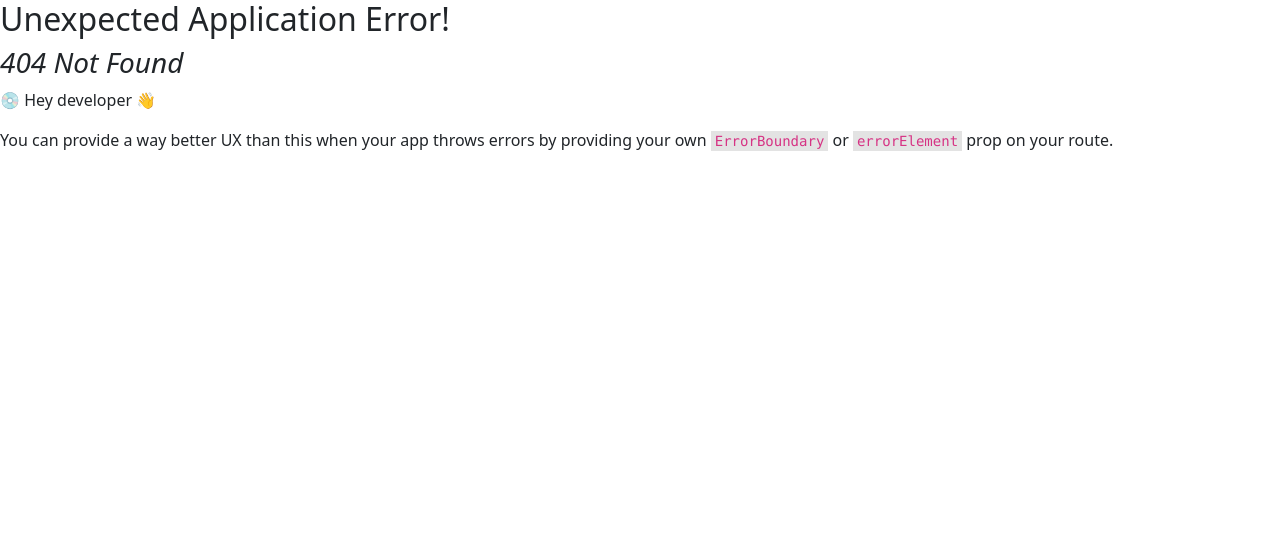
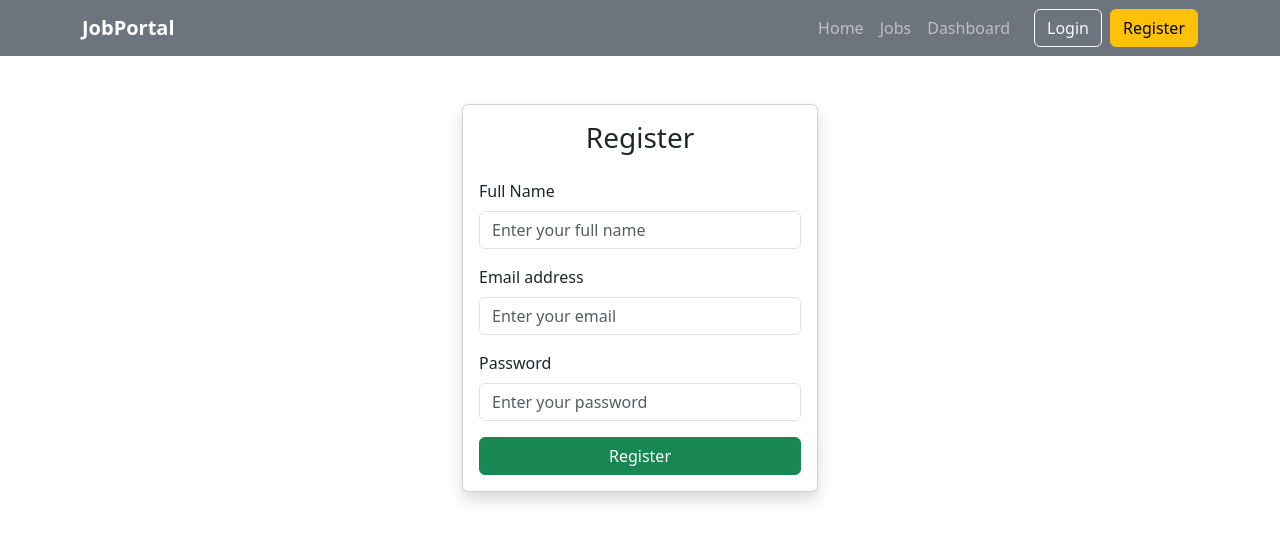
Before and after one commit to Mehedi86/job-portal-with--react-sql--frontend-project-4, a React (Vite) app: page /register in a window 1280 px wide. Before the commit this address had no page. Shown: the top 542 px of the page. Built offline with nearby package versions, Linux system fonts and the light colour scheme.

Commit message:
added: login and register page

```diff
--- a/src/components/Navbar.jsx
+++ b/src/components/Navbar.jsx
@@ -1,17 +1,18 @@
 import React from "react";
 import "bootstrap/dist/css/bootstrap.min.css";
-import "bootstrap/dist/js/bootstrap.bundle.min.js"; // IMPORTANT for toggle to work
+import "bootstrap/dist/js/bootstrap.bundle.min.js";
+import { Link } from "react-router-dom";
 
 const Navbar = () => {
   return (
     <nav className="navbar navbar-expand-lg navbar-dark bg-secondary">
       <div className="container">
-        {/* Brand */}
-        <a className="navbar-brand fw-bold" href="/">
+        {/* Logo */}
+        <Link className="navbar-brand fw-bold" to="/">
           JobPortal
-        </a>
+        </Link>
 
-        {/* Mobile Toggle */}
+        {/* Menu Toggle */}
         <button
           className="navbar-toggler"
           type="button"
@@ -24,19 +25,29 @@ const Navbar = () => {
           <span className="navbar-toggler-icon"></span>
         </button>
 
-        {/* Links */}
+        {/* Nav Items */}
         <div className="collapse navbar-collapse" id="navbarNav">
           <ul className="navbar-nav ms-auto">
             <li className="nav-item">
-              <a className="nav-link" href="/">Home</a>
+              <Link className="nav-link" to="/">Home</Link>
             </li>
             <li className="nav-item">
-              <a className="nav-link" href="/jobs">Jobs</a>
+              <Link className="nav-link" to="/jobs">Jobs</Link>
             </li>
             <li className="nav-item">
-              <a className="nav-link" href="/dashboard">Dashboard</a>
+              <Link className="nav-link" to="/dashboard">Dashboard</Link>
             </li>
           </ul>
+
+          {/* Auth Buttons */}
+          <div className="d-flex ms-lg-3 mt-2 mt-lg-0">
+            <Link to="/login" className="btn btn-outline-light me-2">
+              Login
+            </Link>
+            <Link to="/register" className="btn btn-warning">
+              Register
+            </Link>
+          </div>
         </div>
       </div>
     </nav>
--- a/src/index.css
+++ b/src/index.css
@@ -1,4 +1,4 @@
 .job-card {
-  width: 300px; /* fixed width */
+  width: 350px; /* fixed width */
   margin: 0 auto; /* center if needed */
 }
--- /dev/null
+++ b/src/pages/Login.jsx
@@ -0,0 +1,68 @@
+import React from "react";
+import "bootstrap/dist/css/bootstrap.min.css";
+
+const Login = () => {
+
+    const handleLogin = (event) => {
+        event.preventDefault();
+        const form = event.target;
+        const email = form.email.value;
+        const password = form.password.value;
+
+        const loginCredentials = {email, password};
+        console.log(loginCredentials)
+    }
+    return (
+        <div className="container mt-5">
+            <div className="row justify-content-center">
+                <div className="col-md-4">
+                    <div className="card shadow">
+                        <div className="card-body">
+                            <h3 className="text-center mb-4">Login</h3>
+                            <form onSubmit={handleLogin}>
+                                {/* Email */}
+                                <div className="mb-3">
+                                    <label htmlFor="email" className="form-label">
+                                        Email address
+                                    </label>
+                                    <input
+                                        type="email"
+                                        className="form-control"
+                                        id="email"
+                                        name="email"
+                                        placeholder="Enter your email"
+                                        required
+                                    />
+                                </div>
+
+                                {/* Password */}
+                                <div className="mb-3">
+                                    <label htmlFor="password" className="form-label">
+                                        Password
+                                    </label>
+                                    <input
+                                        type="password"
+                                        className="form-control"
+                                        id="password"
+                                        name="password"
+                                        placeholder="Enter your password"
+                                        required
+                                    />
+                                </div>
+
+                                {/* Submit Button */}
+                                <div className="d-grid">
+                                    <button type="submit" className="btn btn-primary">
+                                        Login
+                                    </button>
+                                </div>
+                            </form>
+                        </div>
+                    </div>
+                </div>
+            </div>
+        </div>
+    );
+};
+
+export default Login;
--- /dev/null
+++ b/src/pages/Register.jsx
@@ -0,0 +1,84 @@
+import React from "react";
+import "bootstrap/dist/css/bootstrap.min.css";
+
+const Register = () => {
+    const handleRegister = (event) => {
+        event.preventDefault();
+        const form = event.target;
+        const name = form.name.value;
+        const email = form.email.value;
+        const password = form.password.value;
+
+        const registerData = { name, email, password };
+        console.log(registerData);
+    };
+
+    return (
+        <div className="container mt-5">
+            <div className="row justify-content-center">
+                <div className="col-md-4">
+                    <div className="card shadow">
+                        <div className="card-body">
+                            <h3 className="text-center mb-4">Register</h3>
+                            <form onSubmit={handleRegister}>
+                                {/* Name */}
+                                <div className="mb-3">
+                                    <label htmlFor="name" className="form-label">
+                                        Full Name
+                                    </label>
+                                    <input
+                                        type="text"
+                                        className="form-control"
+                                        id="name"
+                                        name="name"
+                                        placeholder="Enter your full name"
+                                        required
+                                    />
+                                </div>
+
+                                {/* Email */}
+                                <div className="mb-3">
+                                    <label htmlFor="email" className="form-label">
+                                        Email address
+                                    </label>
+                                    <input
+                                        type="email"
+                                        className="form-control"
+                                        id="email"
+                                        name="email"
+                                        placeholder="Enter your email"
+                                        required
+                                    />
+                                </div>
+
+                                {/* Password */}
+                                <div className="mb-3">
+                                    <label htmlFor="password" className="form-label">
+                                        Password
+                                    </label>
+                                    <input
+                                        type="password"
+                                        className="form-control"
+                                        id="password"
+                                        name="password"
+                                        placeholder="Enter your password"
+                                        required
+                                    />
+                                </div>
+
+                                {/* Submit Button */}
+                                <div className="d-grid">
+                                    <button type="submit" className="btn btn-success">
+                                        Register
+                                    </button>
+                                </div>
+                            </form>
+                        </div>
+                    </div>
+                </div>
+            </div>
+        </div>
+    );
+};
+
+export default Register;
```
Also changed, not shown: src/route/Router.jsx (+9 -0 lines).
